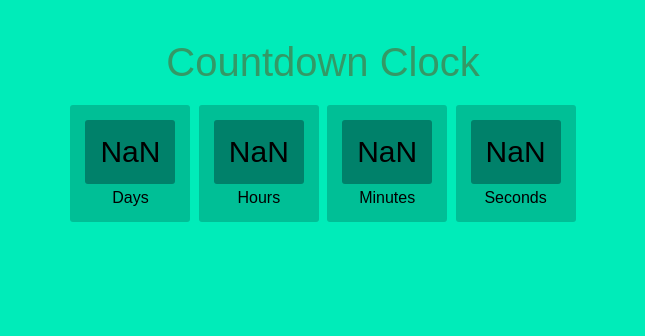
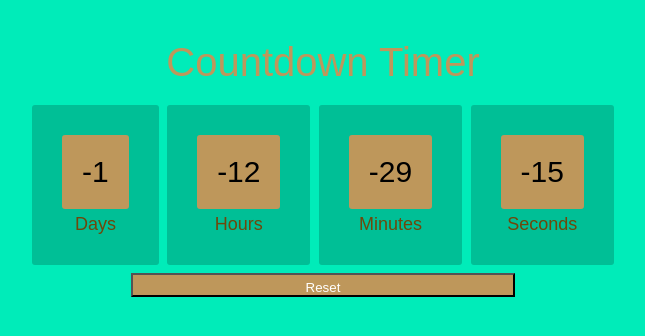
Before and after one commit to DamyanYara/yaraIntern2023, a plain HTML site: page Javascript_Countdown_Timer/index.html in a window 1280 px wide. Both pictures are taken after a click on the button "Start". Shown: the top 336 px of the page, without its empty margins (317-962 px from the left). Drawn offline with Linux system fonts and the light colour scheme.

Commit message:
style changes and some function

```diff
--- a/Javascript_Countdown_Timer/assets/scripts/index.js
+++ b/Javascript_Countdown_Timer/assets/scripts/index.js
@@ -14,33 +14,38 @@ const outputSec = document.getElementById('second');
 
 
 // Current Date
-// let date = new Date();
-// let day = date.getDate();
-// let month = date.getMonth() +1;
-// let year = date.getFullYear();
+let date = new Date();
+let day = date.getDate();
+let month = date.getMonth() +1;
+let year = date.getFullYear();
 
 
-// if (month < 10) month = "0" + month;
-// if (day <10) day = "0" + day;
+if (month < 10) month = "0" + month;
+if (day <10) day = "0" + day;
 
-// const todayDate = year + "-" + month + "-" + day;
-// currentDateElement.value = todayDate;
+const todayDate = year + "-" + month + "-" + day;
+currentDateElement.value = todayDate;
 
+// Pop - Up windown, when click on button
 const toggleClockModul = () => {
     popUpWindow.classList.toggle('visible');
 };
 
 function userInputDate(){
+    //get Time Value
     const inputTime = currentTimeElement.value;
     let inputHour = 0;
     let inputMin = 0;
+    // when the input is not empty, get the value from the input
     if(inputTime != ""){
         const inputTimeElemets = inputTime.split(":");
         inputHour = inputTimeElemets[0];
         inputMin = inputTimeElemets[1];
     }
-
+    // Getting the input date value
      const inputDate = currentDateElement.value;
+     // assigning the input value and using split
+     console.log(inputDate);
      const inputDateElement = inputDate.split("-"); //Split String into Numbers
      const futurDate = new Date(inputDateElement[0], (inputDateElement[1] -1), inputDateElement[2], inputHour, inputMin);
      console.log(futurDate);
@@ -51,6 +56,7 @@ function userInputDate(){
 function sas (futurDate) {
     const now = Date.now();
 
+    //difference between selected date and now
     const difference = futurDate - now;
 
     let days = Math.floor(difference/(1000*60*60*24));
@@ -64,7 +70,7 @@ function sas (futurDate) {
     outputSec.textContent = seconds;
 }
 
-
+// Eventlistener triggers when the button is clicked
 startCountdown.addEventListener('click',function (){
     toggleClockModul();
     const futurDate =  userInputDate();
--- a/Javascript_Countdown_Timer/assets/styles/index.css
+++ b/Javascript_Countdown_Timer/assets/styles/index.css
@@ -1,20 +1,18 @@
 header{
     width: 100%;
-    height: 4rem;
+    /* height: 4rem; */
     display: flex;
     align-items: center;
     justify-content: center;
-    background-color: #43C6DB;
+    background-color:#00ECB9;
     padding: 0 2.5rem;
 }
 .start-form{
     position: fixed;
-    /* z-index: 100; */
     background-color: white;
     border-radius: 10px;
-    width: 80%;
-    top: 30vh;
-    /* left: 10%;  */
+    width: 90%;
+    top: 40vh;
     box-shadow: 0 2px 8px rgba(0, 0, 0, 0.26);
 
 }
@@ -26,7 +24,7 @@ header{
 #add-start-form .start-form-content{
     display:flex;
     flex-direction: column;
-    background-color:  #43C6DB;
+    background-color:  #00ECB9;
 }
 
 .start-form .start-countdown{
@@ -65,27 +63,44 @@ header{
 }
 
 #clock > div{
-    padding: 15px;
+    padding: 30px;
     border-radius: 3px;
     background: #00BF96;
     display: inline-block;
 }
 
 #clock div > span{
-    padding: 15px;
+    padding: 20px;
     border-radius: 3px;
-    background: #00816A;
+    background: #BE975B;
     display: inline-block;
 }
 
 .countText{
     padding-top: 5px;
-    font-size: 16px;
+    font-size: 18px;
+    color: #6E470B;
 }
 
 h1{
-    color: #396;
+    color: #BE975B;
     font-weight: 100;
     font-size: 40px;
     margin: 40px 0px 20px;
 }
+
+#reset{
+    width: 30%;
+    height: 3%;
+    padding-top: 5px;
+    color: white;
+    background-color:#BE975B;
+}
+
+.header_text{
+    color: aliceblue;
+}
+
+body{
+    background-color: #BE975B;
+}
--- a/Javascript_Countdown_Timer/index.html
+++ b/Javascript_Countdown_Timer/index.html
@@ -9,7 +9,7 @@
 </head>
 <body>
     <header>
-        <h1>Countdown Timer</h1>
+        <h1 class="header_text">Countdown Timer</h1>
     </header>
     <!-- The Form witch contains user Input -->
     <div class="start-form" id="add-start-form">
@@ -26,7 +26,7 @@
     </div>
     <!-- Pop up Frame with ountdown timer -->
     <div class="modal" id="clock">
-        <h1>Countdown Clock</h1>
+        <h1>Countdown Timer</h1>
         <div>
             <span class="days" id="day"></span>
             <div class="countText">Days</div>
@@ -43,6 +43,7 @@
             <span class="seconds" id="second"></span>
             <div class="countText">Seconds</div>
         </div>
+         <br><button id="reset">Reset</button>
     </div>
 
 
```
